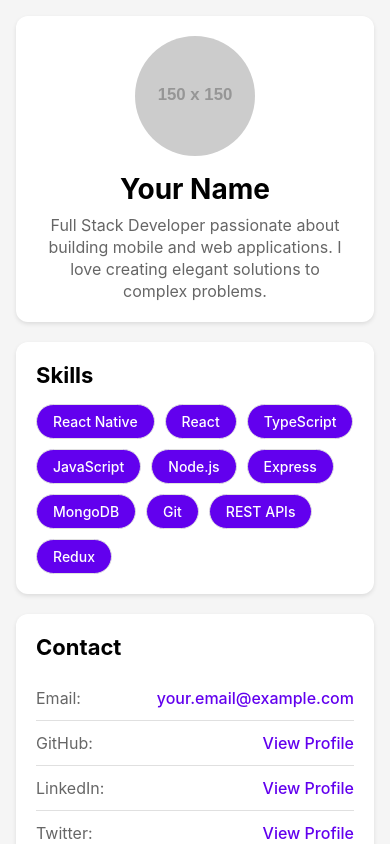
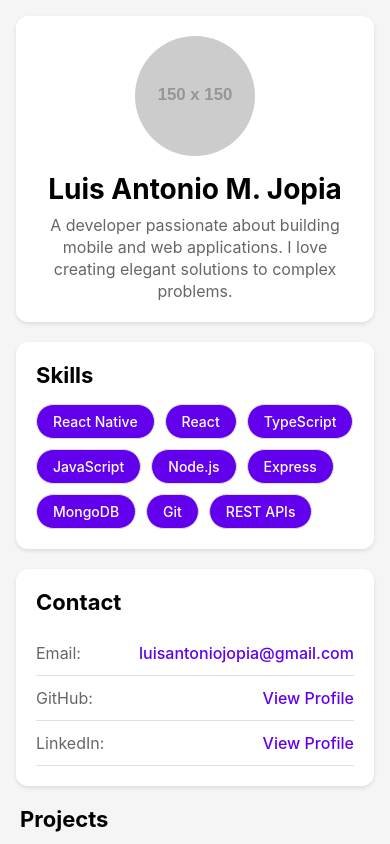
Before and after one commit to luisantonioj/jopia-luisantonio-mobile-portfolio, a React Native app: screen / in a window 390 px wide. Built offline with nearby package versions, Linux system fonts and the light colour scheme.

Commit message:
feat(data): add personal info for profile, skills, projects, and contact

```diff
--- a/src/data/portfolioData.ts
+++ b/src/data/portfolioData.ts
@@ -1,9 +1,8 @@
 import { Project, Contact } from '../types';
 
-// CUSTOMIZE THIS WITH YOUR OWN INFORMATION
 export const profileData = {
-  name: 'Your Name',
-  bio: 'Full Stack Developer passionate about building mobile and web applications. I love creating elegant solutions to complex problems.',
+  name: 'Luis Antonio M. Jopia',
+  bio: 'A developer passionate about building mobile and web applications. I love creating elegant solutions to complex problems.',
   profileImage: 'https://via.placeholder.com/150', // Replace with your image URL
 };
 
@@ -17,37 +16,34 @@ export const skills: string[] = [
   'MongoDB',
   'Git',
   'REST APIs',
-  'Redux',
 ];
 
 export const projects: Project[] = [
   {
     id: '1',
-    title: 'E-Commerce Mobile App',
-    description: 'A full-featured e-commerce application with cart functionality, payment integration, and user authentication.',
-    technologies: ['React Native', 'TypeScript', 'Firebase'],
-    link: 'https://github.com/yourusername/project1',
+    title: 'Medisys',
+    description: 'A role-based hospital management system designed to streamline appointment scheduling, medical records management, and operational workflows for healthcare providers.',
+    technologies: ['React', 'TailwindCSS', 'Node.js', 'Express', 'MongoDB',],
+    link: 'https://github.com/luisantonioj/final-project-group1-webdevt-frontend',
   },
   {
     id: '2',
-    title: 'Weather Forecast App',
-    description: 'Real-time weather application with location services and 7-day forecast.',
-    technologies: ['React Native', 'OpenWeather API', 'Redux'],
-    link: 'https://github.com/yourusername/project2',
+    title: 'StudySpot PH',
+    description: 'A booking platform for co-working spaces and study hubs, enabling users to discover locations, view detailed listings, and manage reservations through a personalized dashboard.',
+    technologies: ['React', 'TailwindCSS'],
+    link: 'https://github.com/luisantonioj/midterm-project',
   },
   {
     id: '3',
-    title: 'Task Management System',
-    description: 'Collaborative task management app with real-time updates and team features.',
-    technologies: ['React Native', 'Node.js', 'Socket.io'],
-    link: 'https://github.com/yourusername/project3',
+    title: 'Pinoy Recipe Finder',
+    description: 'A food discovery application that helps users explore and search for Filipino recipes with clear instructions and curated local dishes.',
+    technologies: ['React', 'TailwindCSS'],
+    link: 'https://github.com/luisantonioj/pinoy-recipe-finder',
   },
 ];
 
 export const contactInfo: Contact = {
-  email: 'your.email@example.com',
-  github: 'https://github.com/yourusername',
-  linkedin: 'https://linkedin.com/in/yourusername',
-  twitter: 'https://twitter.com/yourusername',
-  website: 'https://yourwebsite.com',
+  email: 'luisantoniojopia@gmail.com',
+  github: 'https://github.com/luisantoniojopia',
+  linkedin: 'https://www.linkedin.com/in/luis-antonio-jopia-8b9549389/'
 };
```
